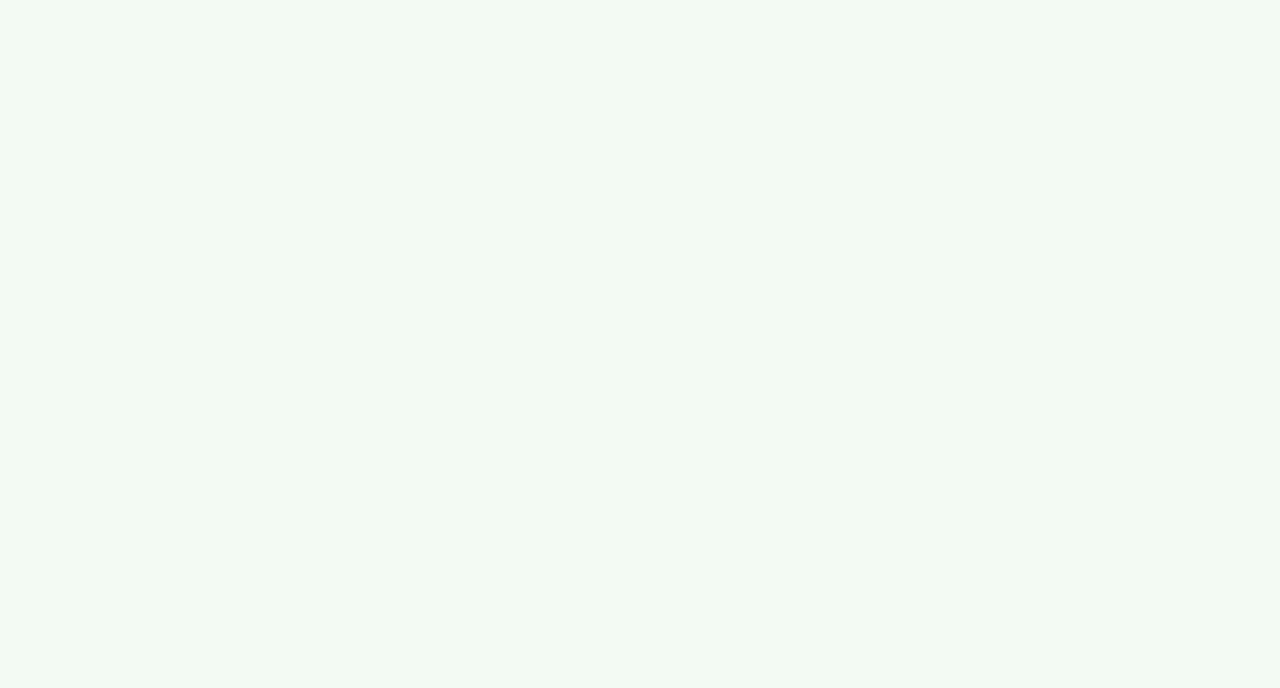
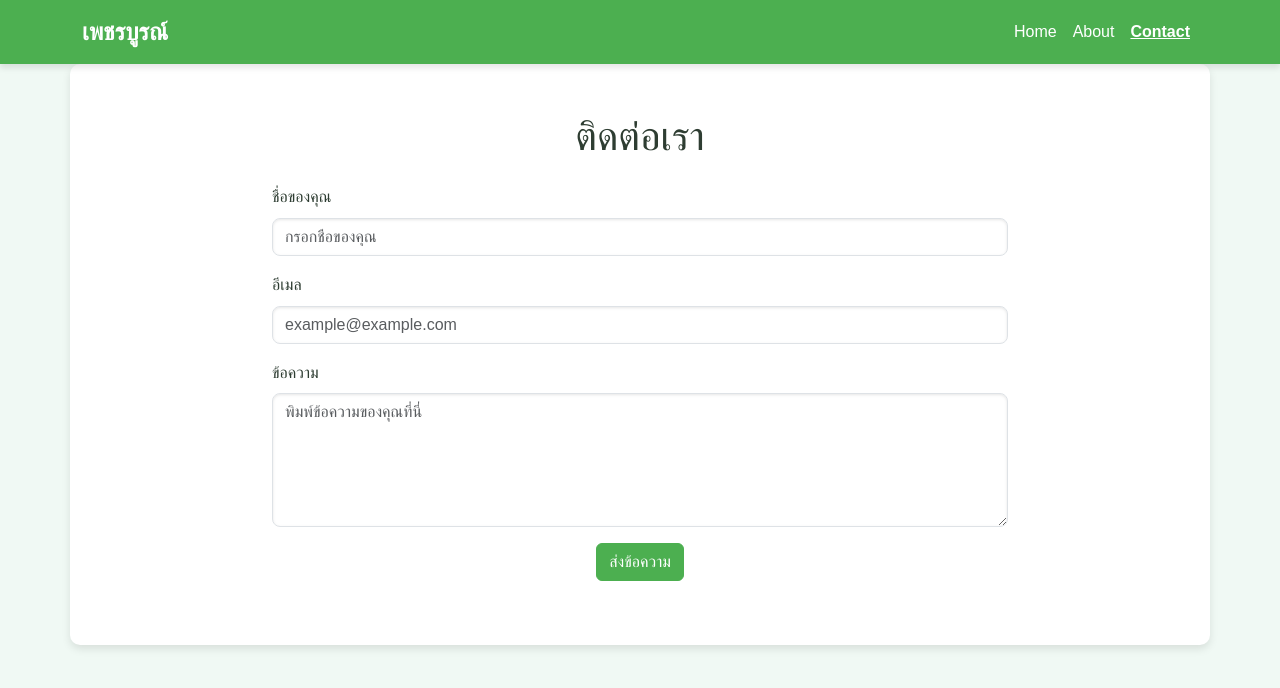
Before and after one commit to Kanyanat1123/66160002_Hw2_Bootstrap, a plain HTML site: page contact.html in a window 1280 px wide. Drawn offline with nearby package versions, Linux system fonts and the light colour scheme.

Commit message:
เพิ่ม nav

```diff
--- a/contact.html
+++ b/contact.html
@@ -7,3 +7,44 @@
     <link rel="stylesheet" href="CSS/Style.css">
 </head>
 <body>
+    <!-- Navbar -->
+    <header class="navbar navbar-expand-lg navbar-dark bg-primary">
+        <div class="container">
+            <a class="navbar-brand" href="#">เพชรบูรณ์</a>
+            <button class="navbar-toggler" type="button" data-bs-toggle="collapse" data-bs-target="#navbarNav" aria-controls="navbarNav" aria-expanded="false" aria-label="Toggle navigation">
+                <span class="navbar-toggler-icon"></span>
+            </button>
+            <div class="collapse navbar-collapse" id="navbarNav">
+                <ul class="navbar-nav ms-auto">
+                    <li class="nav-item"><a class="nav-link" href="index.html">Home</a></li>
+                    <li class="nav-item"><a class="nav-link" href="about.html">About</a></li>
+                    <li class="nav-item"><a class="nav-link active" href="contact.html">Contact</a></li>
+                </ul>
+            </div>
+        </div>
+    </header>
+    <!-- Contact Section -->
+    <main class="container py-5">
+        <h1 class="text-center mb-4">ติดต่อเรา</h1>
+        <div class="row justify-content-center">
+            <div class="col-md-8">
+                <form>
+                    <div class="mb-3">
+                        <label for="name" class="form-label">ชื่อของคุณ</label>
+                        <input type="text" class="form-control" id="name" placeholder="กรอกชื่อของคุณ" required>
+                    </div>
+                    <div class="mb-3">
+                        <label for="email" class="form-label">อีเมล</label>
+                        <input type="email" class="form-control" id="email" placeholder="example@example.com" required>
+                    </div>
+                    <div class="mb-3">
+                        <label for="message" class="form-label">ข้อความ</label>
+                        <textarea class="form-control" id="message" rows="5" placeholder="พิมพ์ข้อความของคุณที่นี่" required></textarea>
+                    </div>
+                    <div class="text-center">
+                        <button type="submit" class="btn btn-primary">ส่งข้อความ</button>
+                    </div>
+                </form>
+            </div>
+        </div>
+    </main>
```
